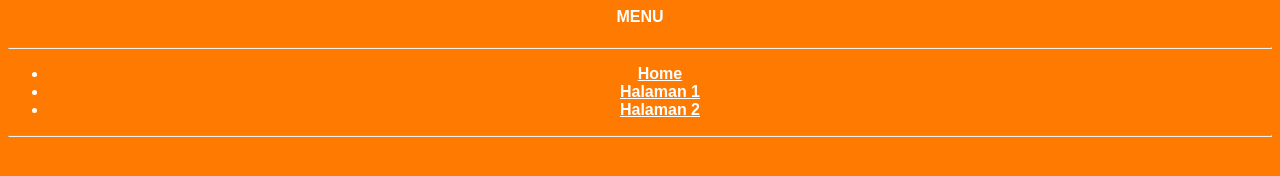
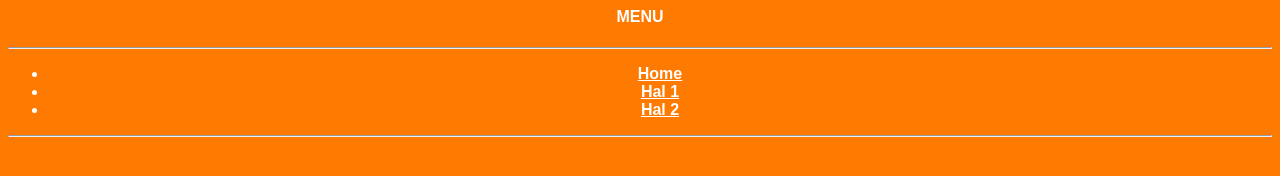
Before and after one commit to NaufanRpl/frame, a plain HTML site: page menu.html in a window 1280 px wide. Drawn offline with Linux system fonts and the light colour scheme.

Commit message:
Update menu.html

```diff
--- a/menu.html
+++ b/menu.html
@@ -23,8 +23,8 @@
         <hr>
         <ul>
         <li><a href="home.html" target="right"><b>Home</b></a></li>
-        <li><a href="pages1.html" target="right"><b>Halaman 1</b></a></li>
-        <li><a href="pages2.html" target="right"><b>Halaman 2</b></a></li>
+        <li><a href="pages1.html" target="right"><b>Hal 1</b></a></li>
+        <li><a href="pages2.html" target="right"><b>Hal 2</b></a></li>
         </ul>
         <hr>
     </center>
```
